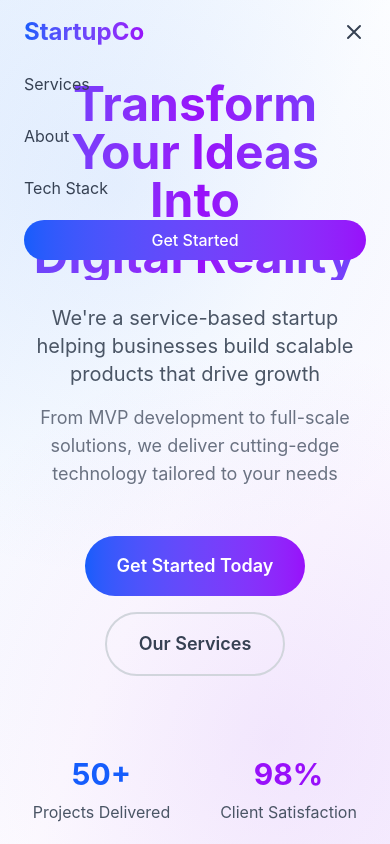
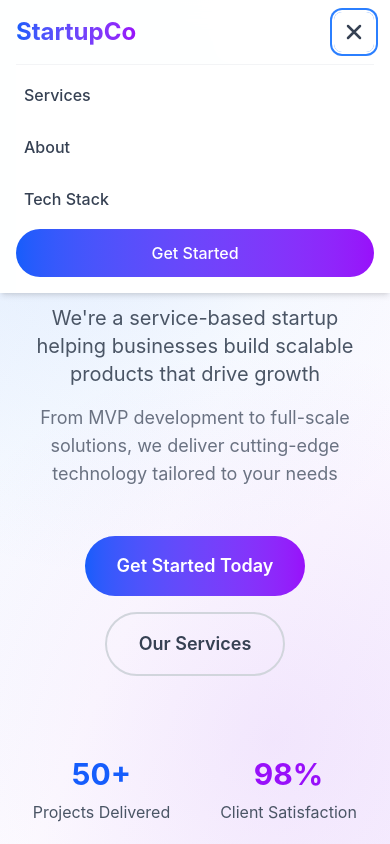
Before and after one commit to pebbleboat/pebbleboat-website, a Next.js app: page / in a window 390 px wide. Both pictures are taken after a click on the button "Toggle menu". Shown: the top 844 px of the page. Built offline with nearby package versions, Linux system fonts and the light colour scheme.

Commit message:
FEAT: inital commit

```diff
--- a/app/components/Navbar.tsx
+++ b/app/components/Navbar.tsx
@@ -25,13 +25,13 @@ export default function Navbar() {
   return (
     <nav
       className={`fixed top-0 left-0 right-0 z-50 transition-all duration-300 ${
-        isScrolled
+        isScrolled || isMobileMenuOpen
           ? "bg-white/95 backdrop-blur-md shadow-md"
           : "bg-transparent"
       }`}
     >
-      <div className="max-w-7xl mx-auto px-6 lg:px-8">
-        <div className="flex justify-between items-center h-16 lg:h-20">
+      <div className="max-w-7xl mx-auto px-4 sm:px-6 lg:px-8">
+        <div className="flex justify-between items-center h-16 lg:h-20 min-h-[4rem]">
           <button
             onClick={() => scrollToSection("hero")}
             className="text-2xl font-bold bg-gradient-to-r from-blue-600 to-purple-600 bg-clip-text text-transparent hover:opacity-80 transition-opacity"
@@ -70,17 +70,19 @@ export default function Navbar() {
           {/* Mobile Menu Button */}
           <button
             onClick={() => setIsMobileMenuOpen(!isMobileMenuOpen)}
-            className="md:hidden text-gray-700"
+            className="md:hidden flex items-center justify-center w-10 h-10 text-gray-700 hover:text-blue-600 transition-colors focus:outline-none focus:ring-2 focus:ring-blue-500 focus:ring-offset-2 rounded-lg"
             aria-label="Toggle menu"
+            aria-expanded={isMobileMenuOpen}
           >
             <svg
-              className="w-6 h-6"
+              className="w-6 h-6 flex-shrink-0"
               fill="none"
               strokeLinecap="round"
               strokeLinejoin="round"
-              strokeWidth="2"
+              strokeWidth="2.5"
               viewBox="0 0 24 24"
               stroke="currentColor"
+              preserveAspectRatio="xMidYMid meet"
             >
               {isMobileMenuOpen ? (
                 <path d="M6 18L18 6M6 6l12 12" />
@@ -92,34 +94,38 @@ export default function Navbar() {
         </div>
 
         {/* Mobile Menu */}
-        {isMobileMenuOpen && (
-          <div className="md:hidden pb-4 space-y-3">
+        <div
+          className={`md:hidden overflow-hidden transition-all duration-300 ease-in-out ${
+            isMobileMenuOpen ? "max-h-96 opacity-100" : "max-h-0 opacity-0"
+          }`}
+        >
+          <div className="pb-4 pt-2 space-y-2 bg-white/98 backdrop-blur-sm border-t border-gray-100 -mx-4 sm:-mx-6 lg:-mx-8 px-4 sm:px-6 lg:px-8">
             <button
               onClick={() => scrollToSection("services")}
-              className="block w-full text-left text-gray-700 hover:text-blue-600 transition-colors py-2"
+              className="block w-full text-left text-gray-700 hover:text-blue-600 transition-colors py-2.5 px-2 rounded-lg hover:bg-gray-50 font-medium"
             >
               Services
             </button>
             <button
               onClick={() => scrollToSection("about")}
-              className="block w-full text-left text-gray-700 hover:text-blue-600 transition-colors py-2"
+              className="block w-full text-left text-gray-700 hover:text-blue-600 transition-colors py-2.5 px-2 rounded-lg hover:bg-gray-50 font-medium"
             >
               About
             </button>
             <button
               onClick={() => scrollToSection("tech")}
-              className="block w-full text-left text-gray-700 hover:text-blue-600 transition-colors py-2"
+              className="block w-full text-left text-gray-700 hover:text-blue-600 transition-colors py-2.5 px-2 rounded-lg hover:bg-gray-50 font-medium"
             >
               Tech Stack
             </button>
             <button
               onClick={() => scrollToSection("contact")}
-              className="block w-full bg-gradient-to-r from-blue-600 to-purple-600 text-white px-6 py-2 rounded-full text-center font-medium"
+              className="block w-full bg-gradient-to-r from-blue-600 to-purple-600 text-white px-6 py-3 rounded-full text-center font-medium hover:shadow-lg transition-all mt-2"
             >
               Get Started
             </button>
           </div>
-        )}
+        </div>
       </div>
     </nav>
   );
```
